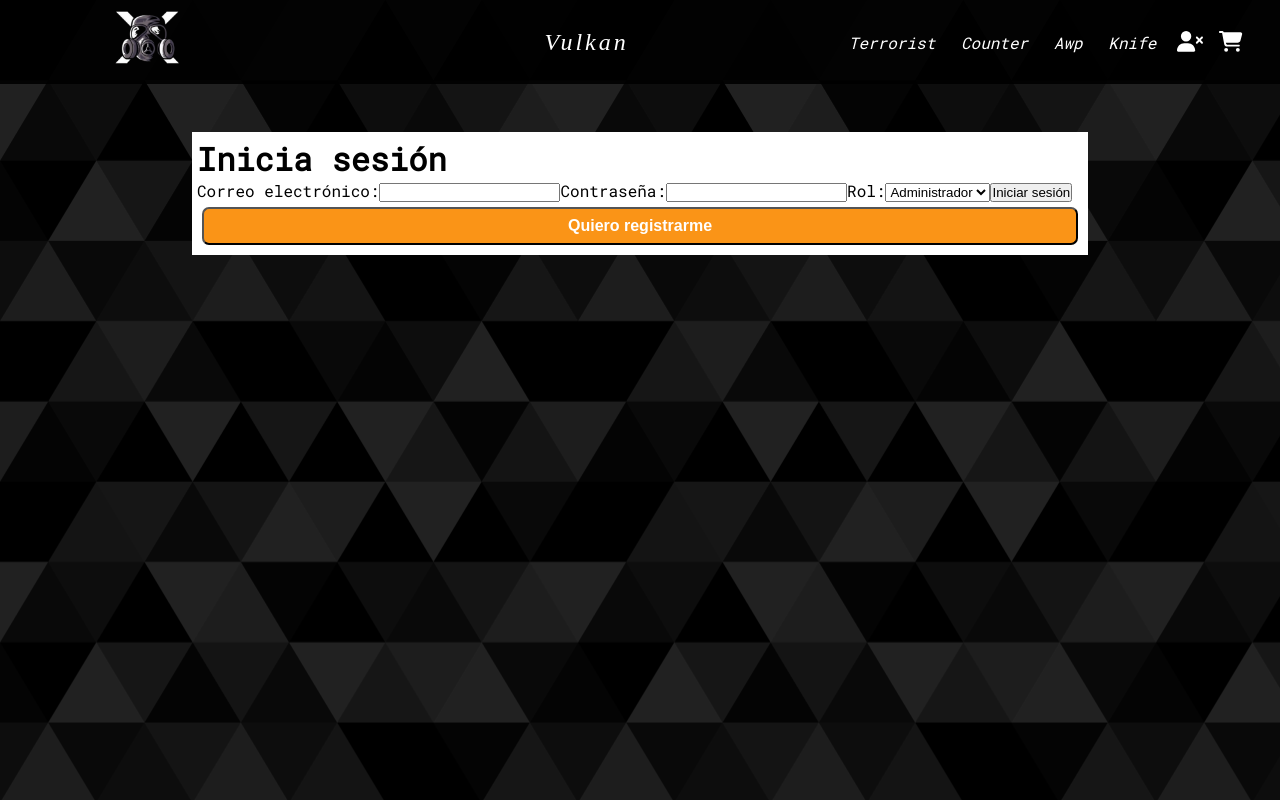
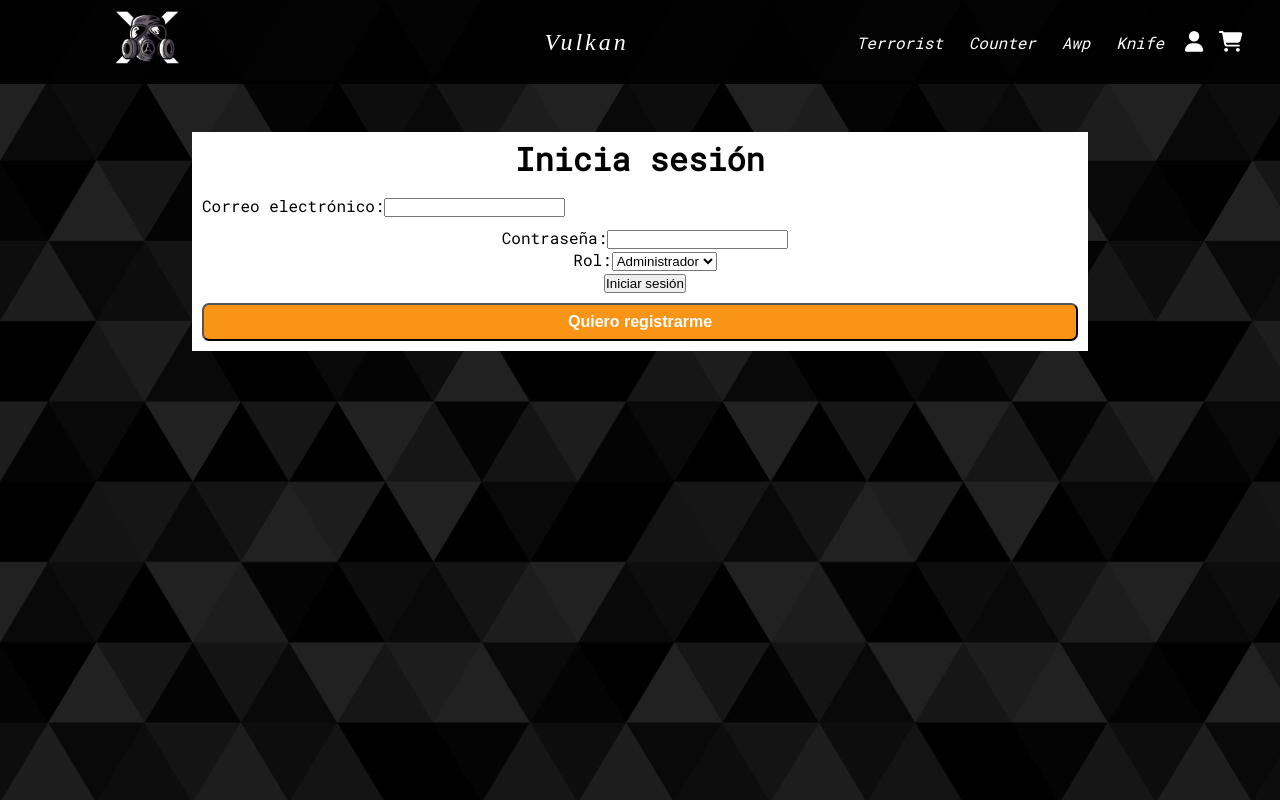
Before and after one commit to luispino94/PinoLuisReactDesafios, a React (Vite) app in the folder React-eCommerce/: page /login in a window 1280 px wide. Built offline with nearby package versions, Linux system fonts and the light colour scheme; no server answers; a web font is replaced by a local one.

Commit message:
loggin funcionando, falta agregar estilos y readaptacion

```diff
--- a/React-eCommerce/src/App.jsx
+++ b/React-eCommerce/src/App.jsx
@@ -6,6 +6,7 @@ import ItemListDetail from './componentes/ItemListContainer/ItemListDetail';
 import CartContexProvider from './componentes/Contexto/cartContext';
 import Cart from './componentes/cart/Cart';
 import LogIn from './componentes/login/LogIn';
+import Home from './componentes/Users/Home';
 
 import './index.scss'
 
@@ -23,6 +24,7 @@ function App() {
           <Route path='/detalle/:detalleId' element = { <ItemListDetail/>}/>
           <Route path='/cart' element = { <Cart/>}/>
           <Route path = '/login' element = {<LogIn/>}/>
+          <Route path = '/home' element = {<Home/>}/>
           <Route path='/*' element = {<Navigate to = '/' replace /> } />
         </Routes>
     </div>
--- a/React-eCommerce/src/componentes/NavBars/NavBar.jsx
+++ b/React-eCommerce/src/componentes/NavBars/NavBar.jsx
@@ -4,10 +4,9 @@ import CartWidget from '../CartWidget/CartWidget'
 import LoginWidget from '../login/LoginWidget';
 import  logo from '../../imagenes/My project.png'
 import './_Estilosnavbar.scss'
-import BtnLogOut from '../intercambiabilidad/BtnLogOut';
 
 function NavBar (){
-    const {cantidadTotal, user} = useCartContext()
+    const {cantidadTotal} = useCartContext()
  return (
 <header>
 <nav className="navbar-nav">
@@ -22,7 +21,7 @@ function NavBar (){
             <Link to='/categoria/counter'><li className ="nav-item"><i className="nav-link">Counter</i></li></Link>
             <Link to='/categoria/awp'><li className ="nav-item"><i className="nav-link">Awp</i></li></Link>
             <Link to='/categoria/knife'><li className ="nav-item"><i className="nav-link">Knife</i></li></Link>
-            <li className ="nav-item">{user ? (<LoginWidget/>):(<BtnLogOut/>)}</li>
+            <li className ="nav-item"><LoginWidget/></li>
             <li className ="nav-item"><CartWidget/></li>
             <i className='icono-cant'>{cantidadTotal() !== 0 && cantidadTotal()}</i>
         </ul>
--- a/React-eCommerce/src/componentes/Users/AdminView.jsx
+++ b/React-eCommerce/src/componentes/Users/AdminView.jsx
@@ -3,7 +3,9 @@ import React from 'react'
 
 const AdminView = () => {
   return (
+    <div className='container-admin'>
     <h2>HOLA SOY ADMIND VIEW</h2>
+    </div>
   )
 }
 
--- a/React-eCommerce/src/componentes/Users/Home.jsx
+++ b/React-eCommerce/src/componentes/Users/Home.jsx
@@ -2,13 +2,20 @@ import React from 'react'
 import { useCartContext } from '../Contexto/cartContext'
 import AdminView from './AdminView';
 import UserView from './UserView';
+import getFirestoreApp from '../../firebase/config';
+import {getAuth, signOut} from 'firebase/auth';
 
+const auth = getAuth(getFirestoreApp());
 
 const Home = () => {
   const {user} = useCartContext();
     return (
     <div>
-          {user.rol === "admin" ? <AdminView /> : <UserView />}
+          {user.rol === "admin" ? <AdminView />
+          :
+          <UserView />}
+
+          <button onClick={() => signOut(auth)}> Cerrar sesión</button>
     </div>
   )
 }
--- a/React-eCommerce/src/componentes/Users/UserView.jsx
+++ b/React-eCommerce/src/componentes/Users/UserView.jsx
@@ -2,9 +2,9 @@ import React from 'react'
 
 const UserView = () => {
   return (
-    <h2>
-        HOLA, SOY USER VIEW
-    </h2>
+    <div className='container-user'>
+    <h2>HOLA SOY USER VIEW</h2>
+    </div>
   )
 }
 
--- a/React-eCommerce/src/componentes/cart/Cart.jsx
+++ b/React-eCommerce/src/componentes/cart/Cart.jsx
@@ -1,7 +1,6 @@
 import { useCartContext } from '../Contexto/cartContext'
 import BtnStock from '../intercambiabilidad/btnStock';
 import CartList from './CartList';
-import LogIn from '../login/LogIn';
 import BtnOrden from '../CreateOrden/BtnOrden';
 import './cart.scss'
 
@@ -18,8 +17,7 @@ const Cart = () => {
         <CartList/>
       }
 
-      {cartList.length !==0 &&
-      <BtnOrden/>
+      {cartList.length !==0 &&  <BtnOrden/>
       }
 
        </div>
--- a/React-eCommerce/src/componentes/intercambiabilidad/BtnLogOut.jsx
+++ /dev/null
@@ -1,28 +0,0 @@
-import React from 'react'
-import getFirestoreApp from '../../firebase/config';
-import {FontAwesomeIcon} from '@fortawesome/react-fontawesome';
-import {faUserXmark} from '@fortawesome/free-solid-svg-icons';
-import { getAuth, signOut} from 'firebase/auth';
-import { useCartContext } from '../Contexto/cartContext';
-
-const auth = getAuth(getFirestoreApp());
-
-
-const BtnLogOut = () => {
- const {user, setUser} = useCartContext();
-
-  const handleLogout =() =>{
-    signOut(auth).then(() => {
-      setUser (null)
-    }).catch((error) => {
-      console.log ('algo fallo')
-    });
-   }
-
-  return (
-
-    <span onClick={handleLogout}><FontAwesomeIcon icon={faUserXmark} className='icono-logo'/></span>
-  )
-}
-
-export default BtnLogOut
--- a/React-eCommerce/src/componentes/login/LogIn.jsx
+++ b/React-eCommerce/src/componentes/login/LogIn.jsx
@@ -10,7 +10,6 @@ import './login.scss'
 import { useCartContext } from '../Contexto/cartContext';
 import Home from '../Users/Home';
 
-//agregando prueba
 
 const LogIn = () => {
 
@@ -78,27 +77,32 @@ const LogIn = () => {
       {user ? <Home />
       :
       <div className='container-login'>
-      <h1>{isRegister ? "Regístrate" : "Inicia sesión"}</h1>
+      <h1 className='titulo-login'>{isRegister ? "Regístrate" : "Inicia sesión"}</h1>
 
-      <form onSubmit={submitHandler}>
+      <form className='form-login-container' onSubmit={submitHandler}>
+        <div className='form-login'>
         <label>
           Correo electrónico:
           <input type="email" id="email" />
         </label>
+        </div>
 
-        <label>
+        <div>
+        <label className='form-login'>
           Contraseña:
           <input type="password" id="password" />
         </label>
+        </div>
+        <div>
 
-        <label>
+        <label className='form-login'>
           Rol:
           <select id="rol">
             <option value="admin">Administrador</option>
             <option value="user">Usuario</option>
           </select>
         </label>
-
+        </div>
         <input
           type="submit"
           value={isRegister ? "Registrar" : "Iniciar sesión"}
--- a/React-eCommerce/src/componentes/login/LoginWidget.jsx
+++ b/React-eCommerce/src/componentes/login/LoginWidget.jsx
@@ -1,20 +1,23 @@
 import {FontAwesomeIcon} from '@fortawesome/react-fontawesome';
 import {faUser} from '@fortawesome/free-solid-svg-icons';
 import { Link } from 'react-router-dom';
-// import BtnLogOut from '../intercambiabilidad/BtnLogOut';
-// import { useCartContext } from '../Contexto/cartContext';
-
-
-
-
+import { useCartContext } from '../Contexto/cartContext';
+import {faUserXmark} from '@fortawesome/free-solid-svg-icons';
 
 function LoginWidget() {
+  const {user} = useCartContext();
 
   return (
     <>
+   { user ? <Link to = '/login'>
+    <span><FontAwesomeIcon icon={faUserXmark}
+    className='icono-logo'/>
+    </span></Link>
+     :
     <Link to='/login'>
-    <FontAwesomeIcon icon = {faUser} className='icono-logo' />
-    </Link>
+    <FontAwesomeIcon icon = {faUser}
+    className='icono-logo'/>
+    </Link>  }
     </>
   )
 }
--- a/React-eCommerce/src/componentes/login/login.scss
+++ b/React-eCommerce/src/componentes/login/login.scss
@@ -1,4 +1,3 @@
-
 
 .container-login {
   width: 70%;
@@ -8,7 +7,21 @@
   background-color: white;
   display: flex;
   flex-direction: column;
+  text-align: center;
 
 
+  .form-login-container {
+    width: 100%;
+    margin: 5px;
+    align-items: center;
+    justify-content: center;
+
+  .form-login {
+    text-align: start;
+    align-items: center;
+    justify-content: center;
+    margin: 10px 0px 10px 0px;
+
+  }}
 
 }
```
